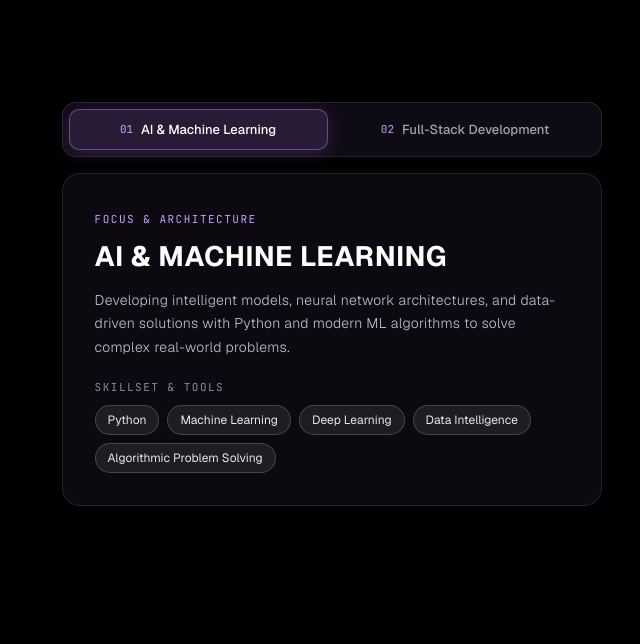
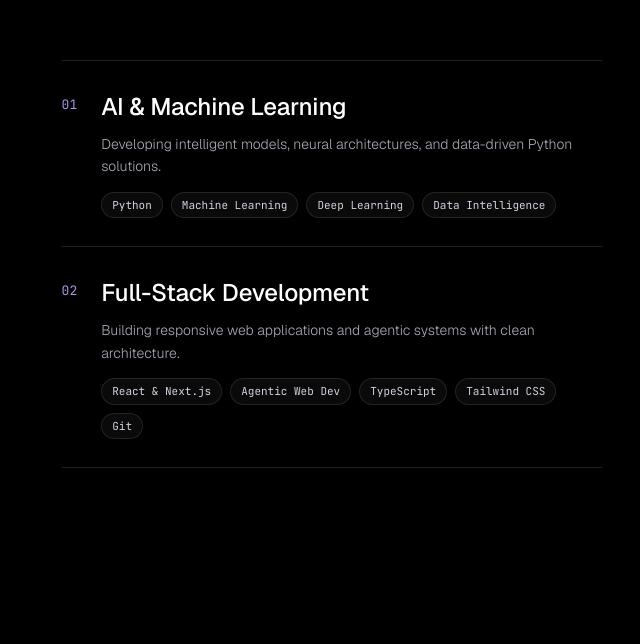
Before and after one commit to lohithvarma2208-tech/lohith-v-portfolio, a React (Vite) app: page / in a window 1280 px wide. Shown: the part 1636-2280 px from the top of the page, without its empty margins (640-1280 px from the left). Built offline with nearby package versions, Linux system fonts and the light colour scheme; no server answers.

Commit message:
refactor: make What I Do ultra-minimalist typographic layout

```diff
--- a/src/components/WhatIDo.tsx
+++ b/src/components/WhatIDo.tsx
@@ -1,55 +1,30 @@
-import { useState } from "react";
 import "./styles/WhatIDo.css";
 
 interface Discipline {
-  id: string;
   num: string;
-  tabLabel: string;
   title: string;
-  subtitle: string;
   description: string;
-  tags: string[];
+  skills: string[];
 }
 
 const disciplines: Discipline[] = [
   {
-    id: "ai-ml",
     num: "01",
-    tabLabel: "AI & Machine Learning",
-    title: "AI & MACHINE LEARNING",
-    subtitle: "Focus & Architecture",
+    title: "AI & Machine Learning",
     description:
-      "Developing intelligent models, neural network architectures, and data-driven solutions with Python and modern ML algorithms to solve complex real-world problems.",
-    tags: [
-      "Python",
-      "Machine Learning",
-      "Deep Learning",
-      "Data Intelligence",
-      "Algorithmic Problem Solving",
-    ],
+      "Developing intelligent models, neural architectures, and data-driven Python solutions.",
+    skills: ["Python", "Machine Learning", "Deep Learning", "Data Intelligence"],
   },
   {
-    id: "full-stack",
     num: "02",
-    tabLabel: "Full-Stack Development",
-    title: "FULL-STACK DEVELOPMENT",
-    subtitle: "Modern Web Engineering",
+    title: "Full-Stack Development",
     description:
-      "Building responsive, high-performance web applications and agentic systems with clean state management, modular component architecture, and seamless user experiences.",
-    tags: [
-      "React & Next.js",
-      "Agentic Web Dev",
-      "TypeScript",
-      "Tailwind CSS",
-      "Git & GitHub",
-    ],
+      "Building responsive web applications and agentic systems with clean architecture.",
+    skills: ["React & Next.js", "Agentic Web Dev", "TypeScript", "Tailwind CSS", "Git"],
   },
 ];
 
 const WhatIDo = () => {
-  const [activeTab, setActiveTab] = useState<string>("ai-ml");
-  const current = disciplines.find((d) => d.id === activeTab) || disciplines[0];
-
   return (
     <div className="whatIDO" id="what-i-do">
       <div className="what-box">
@@ -62,40 +37,23 @@ const WhatIDo = () => {
       </div>
 
       <div className="what-box">
-        <div className="what-tab-wrapper">
-          <div className="what-tab-bar" role="tablist" aria-label="Disciplines">
-            {disciplines.map((item) => {
-              const isActive = item.id === activeTab;
-              return (
-                <button
-                  key={item.id}
-                  type="button"
-                  role="tab"
-                  aria-selected={isActive}
-                  className={`what-tab-btn ${isActive ? "is-active" : ""}`}
-                  onClick={() => setActiveTab(item.id)}
-                  data-cursor="disable"
-                >
-                  <span className="what-tab-num">{item.num}</span>
-                  <span>{item.tabLabel}</span>
-                </button>
-              );
-            })}
-          </div>
-
-          <div className="what-tab-panel" key={current.id}>
-            <span className="what-panel-sub">{current.subtitle}</span>
-            <h3>{current.title}</h3>
-            <p>{current.description}</p>
-            <h5>Skillset &amp; tools</h5>
-            <div className="what-content-flex">
-              {current.tags.map((tag) => (
-                <div className="what-tags" key={tag}>
-                  {tag}
+        <div className="what-minimal-list">
+          {disciplines.map((item) => (
+            <div className="what-minimal-row" key={item.num}>
+              <span className="what-minimal-num">{item.num}</span>
+              <div className="what-minimal-body">
+                <h3>{item.title}</h3>
+                <p>{item.description}</p>
+                <div className="what-minimal-skills">
+                  {item.skills.map((skill) => (
+                    <span className="what-minimal-pill" key={skill}>
+                      {skill}
+                    </span>
+                  ))}
                 </div>
-              ))}
+              </div>
             </div>
-          </div>
+          ))}
         </div>
       </div>
     </div>
--- a/src/components/styles/WhatIDo.css
+++ b/src/components/styles/WhatIDo.css
@@ -4,7 +4,7 @@
   justify-content: center;
   position: relative;
   opacity: 1;
-  min-height: 85vh;
+  min-height: 75vh;
   padding: 80px 0;
   width: var(--cWidth);
   max-width: 1920px;
@@ -20,12 +20,12 @@
 }
 
 .what-box:first-child {
-  width: 40%;
+  width: 38%;
   justify-content: flex-start;
 }
 
 .what-box:last-child {
-  width: 60%;
+  width: 62%;
   justify-content: flex-end;
 }
 
@@ -44,136 +44,67 @@
   color: var(--accentColor);
 }
 
-/* Segmented Tab Switcher */
-.what-tab-wrapper {
+/* Ultra-Minimalist List */
+.what-minimal-list {
   width: 100%;
   max-width: 540px;
   display: flex;
   flex-direction: column;
-  gap: 16px;
+  border-top: 1px solid rgba(255, 255, 255, 0.12);
 }
 
-.what-tab-bar {
-  display: grid;
-  grid-template-columns: repeat(2, minmax(0, 1fr));
-  gap: 8px;
-  padding: 6px;
-  background: rgba(18, 14, 24, 0.85);
-  border: 1px solid rgba(255, 255, 255, 0.1);
-  border-radius: 14px;
-  backdrop-filter: blur(14px);
-  -webkit-backdrop-filter: blur(14px);
+.what-minimal-row {
+  display: flex;
+  align-items: flex-start;
+  gap: 24px;
+  padding: 28px 0;
+  border-bottom: 1px solid rgba(255, 255, 255, 0.12);
+  transition: border-color 0.25s ease;
 }
 
-.what-tab-btn {
-  display: inline-flex;
-  align-items: center;
-  justify-content: center;
-  gap: 8px;
-  padding: 11px 14px;
-  border: 1px solid transparent;
-  border-radius: 10px;
-  background: transparent;
-  color: #a6a0b0;
-  font-family: inherit;
-  font-size: 13px;
-  font-weight: 500;
-  cursor: pointer;
-  transition: all 0.25s ease;
-  white-space: nowrap;
+.what-minimal-row:hover {
+  border-bottom-color: rgba(196, 129, 255, 0.45);
 }
 
-.what-tab-btn:hover {
-  color: #fff;
-  background: rgba(255, 255, 255, 0.04);
+.what-minimal-num {
+  font-family: "JetBrains Mono", monospace;
+  font-size: 13px;
+  color: var(--accentColor);
+  padding-top: 6px;
+  flex-shrink: 0;
+  opacity: 0.9;
 }
 
-.what-tab-btn.is-active {
-  background: rgba(196, 129, 255, 0.14);
-  border-color: rgba(196, 129, 255, 0.45);
+.what-minimal-body h3 {
+  font-size: 24px;
+  font-weight: 500;
   color: #fff;
-  box-shadow: 0 4px 18px rgba(196, 129, 255, 0.18);
+  margin: 0 0 8px 0;
+  letter-spacing: -0.2px;
 }
 
-.what-tab-num {
-  font-family: "JetBrains Mono", monospace;
-  font-size: 11px;
-  color: var(--accentColor);
-  opacity: 0.85;
+.what-minimal-body p {
+  font-size: 14px;
+  line-height: 1.6;
+  font-weight: 300;
+  color: #a9a3b3;
+  margin: 0 0 14px 0;
 }
 
-.what-tab-panel {
-  background: rgba(14, 11, 20, 0.88);
-  border: 1px solid rgba(255, 255, 255, 0.1);
-  border-radius: 18px;
-  padding: 32px;
-  backdrop-filter: blur(16px);
-  -webkit-backdrop-filter: blur(16px);
-  box-shadow: 0 20px 44px -16px rgba(0, 0, 0, 0.7);
-  animation: tabFadeIn 0.25s ease forwards;
+.what-minimal-skills {
+  display: flex;
+  flex-wrap: wrap;
+  gap: 8px;
 }
 
-@keyframes tabFadeIn {
-  from {
-    opacity: 0;
-    transform: translateY(6px);
-  }
-  to {
-    opacity: 1;
-    transform: translateY(0);
-  }
-}
-
-.what-panel-sub {
-  display: inline-block;
+.what-minimal-pill {
   font-size: 11px;
-  letter-spacing: 1.5px;
-  text-transform: uppercase;
-  color: var(--accentColor);
   font-family: "JetBrains Mono", monospace;
-  margin-bottom: 8px;
-}
-
-.what-tab-panel h3 {
-  font-size: 28px;
-  letter-spacing: 0.6px;
-  margin: 0 0 12px 0;
-  color: #fff;
-}
-
-.what-tab-panel p {
-  font-size: 14px;
-  line-height: 1.65;
-  font-weight: 300;
-  letter-spacing: 0.3px;
-  color: #c2bdc9;
-  margin: 0 0 20px 0;
-}
-
-.what-tab-panel h5 {
-  font-weight: 400;
-  color: #8f889c;
-  font-size: 11px;
-  letter-spacing: 1.5px;
-  text-transform: uppercase;
-  font-family: "JetBrains Mono", monospace;
-  margin: 0 0 10px 0;
-}
-
-.what-content-flex {
-  display: flex;
-  gap: 8px;
-  flex-wrap: wrap;
-}
-
-.what-tags {
-  font-size: 12px;
-  font-weight: 400;
-  padding: 5px 12px;
-  background-color: rgba(255, 255, 255, 0.08);
-  border: 1px solid rgba(255, 255, 255, 0.18);
+  color: #d6d0e0;
+  padding: 4px 10px;
   border-radius: 999px;
-  color: #eae5ec;
+  background: rgba(255, 255, 255, 0.04);
+  border: 1px solid rgba(255, 255, 255, 0.1);
 }
 
 @media only screen and (max-width: 900px) {
@@ -192,20 +123,22 @@
     font-size: clamp(38px, 10vw, 55px);
     line-height: 1.05;
   }
-  .what-tab-wrapper {
+  .what-minimal-list {
     max-width: 100%;
   }
 }
 
 @media only screen and (max-width: 550px) {
-  .what-tab-bar {
-    grid-template-columns: 1fr;
+  .what-minimal-row {
+    flex-direction: column;
+    gap: 10px;
+    padding: 22px 0;
   }
-  .what-tab-panel {
-    padding: 22px 20px;
+  .what-minimal-num {
+    padding-top: 0;
   }
-  .what-tab-panel h3 {
-    font-size: 22px;
+  .what-minimal-body h3 {
+    font-size: 20px;
   }
 }
 
```
